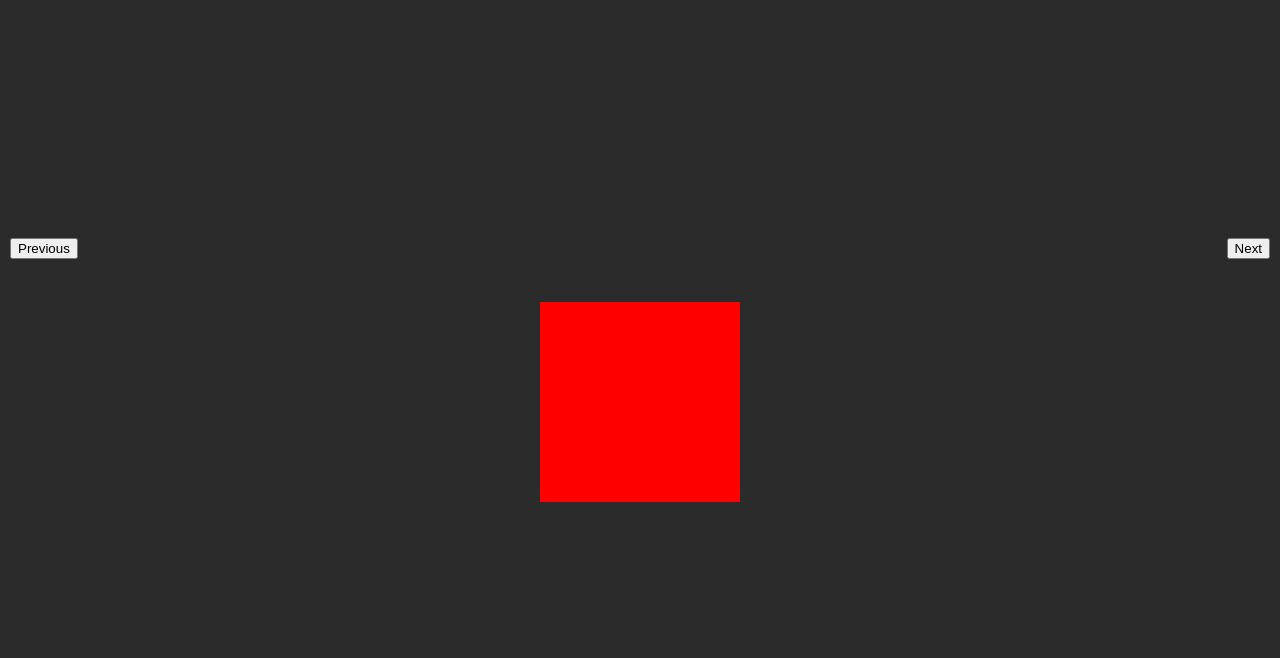
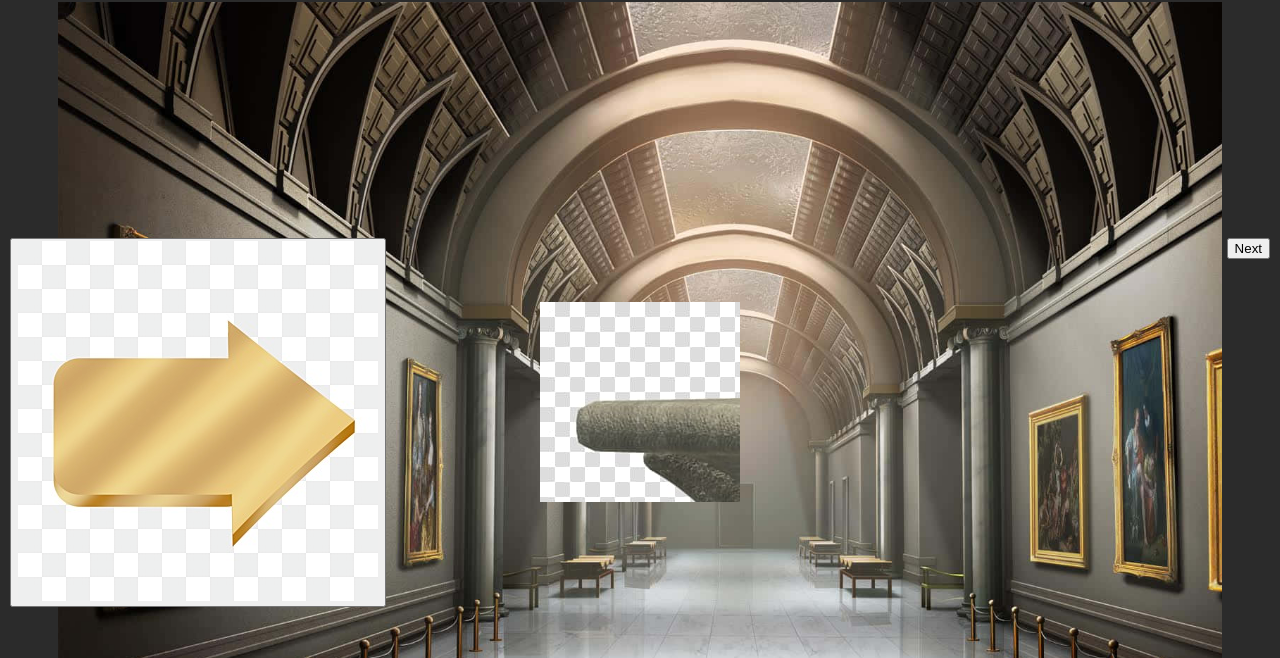
Before and after one commit to nwalker7727/ART101-DeadPlantMuseum, a plain HTML site: page index.html in a window 1280 px wide. Shown: the part 142-800 px from the top of the page. Drawn offline with nearby package versions, Linux system fonts and the light colour scheme.

Commit message:
image updates

```diff
--- a/css/style.css
+++ b/css/style.css
@@ -2,6 +2,8 @@ h1 {
     text-align: center;
 }
 .carousel-container {
+    background-image: url('../img/bg1.jpg');
+    background-size: cover;
     display: flex;
     justify-content: center;
     align-items: center;
@@ -48,7 +50,7 @@ h1 {
     top: calc(50% - 20px);
 }
 
-button:nth-of-type(2) {
+#right {
     position: absolute;
     right: 10px;
     top: calc(50% - 20px);
@@ -65,6 +67,7 @@ button:nth-of-type(2) {
 
 /* General Styles */
 body {
+
     font-family: 'Georgia', serif;
     background-color: #2b2b2b;
     color: #d1c4af;
--- a/index.html
+++ b/index.html
@@ -13,7 +13,7 @@
     <div class="carousel-container">
         <div class="carousel">
             <div class="slide red">
-                <!-- contents of exhibit 1 -->
+                <img src = "./img/pedestal.jpg">
             </div>
             <div class="slide blue">
                 <!-- contents of exhibit 2 -->
@@ -34,8 +34,10 @@
             <li><a href="#contact">Contact</a></li>
         </ul>
     </nav>
-    <button onclick="prevSlide()" id="left">Previous</button>
-    <button onclick="nextSlide()">Next</button> -->
+    <button onclick="prevSlide()" id="left">
+        <img src = "./img/Arrow.png">
+    </button>
+    <button onclick="nextSlide()" id="right">Next</button> -->
     <section id="home">
         <h2>Welcome to the Dead Plant Museum</h2>
         <p>Explore the fascinating world of dead plants. Discover their stories and significance through our meticulously curated exhibits.</p>
```
Also changed, not shown: img/Arrow.png (added), img/bg.jpg (added), img/bg1.jpg (added), img/pedestal.jpg (added).
